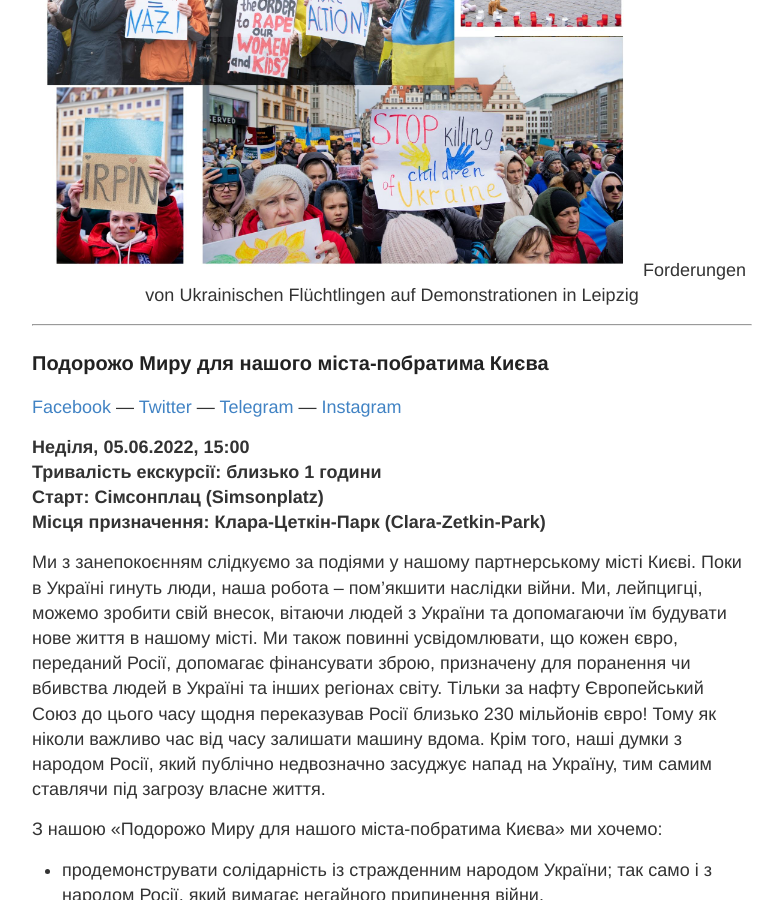
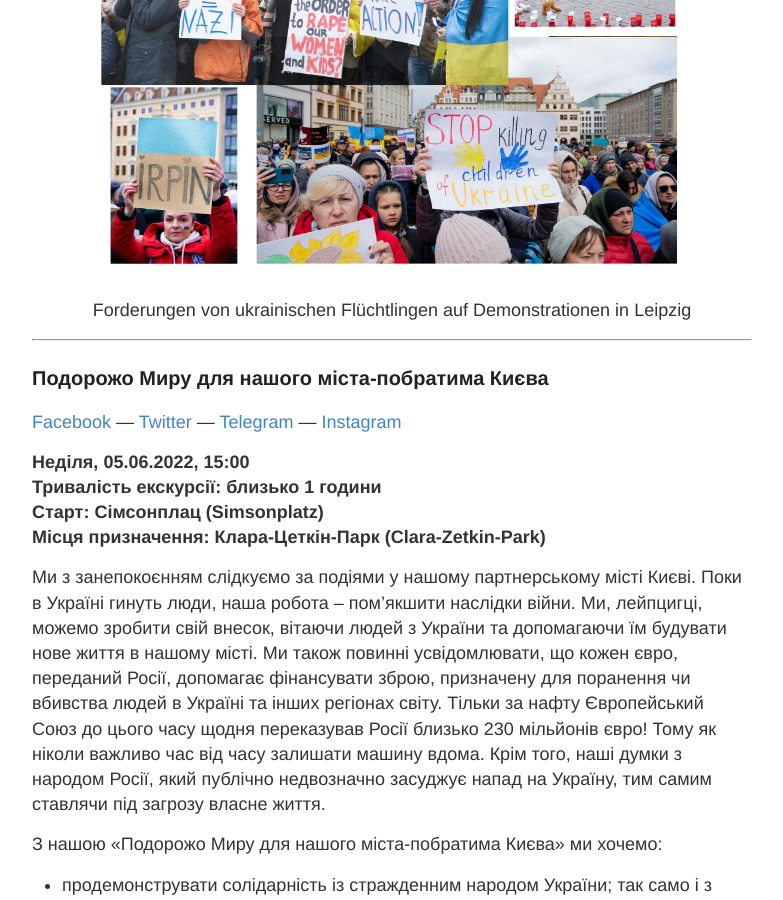
Before and after one commit to s4f-leipzig/s4f-leipzig.github.io, a Jekyll site: the page built from Friedensfahrt.md, in a window 1280 px wide and 900 px high, scrolled down 2112 px. Shown: the whole window, without its empty margins (248-1031 px from the left). Built offline with Jekyll 4.4.1, drawn with Linux system fonts in a browser that asks for light colours.

Commit message:
Update Friedensfahrt.md

```diff
--- a/Friedensfahrt.md
+++ b/Friedensfahrt.md
@@ -48,7 +48,9 @@ Wir freuen uns über alle, die teilnehmen und zur Teilnahme an der Friedensfahrt
 
 <p align="center">
 <img id="Deutsch" src="/images/Demo-Ukraine-Leipzig.jpg" width="600">
-Forderungen von Ukrainischen Flüchtlingen auf Demonstrationen in Leipzig
+</p>
+<p align="center">
+Forderungen von ukrainischen Flüchtlingen auf Demonstrationen in Leipzig
 </p>
 
 <hr>
```
